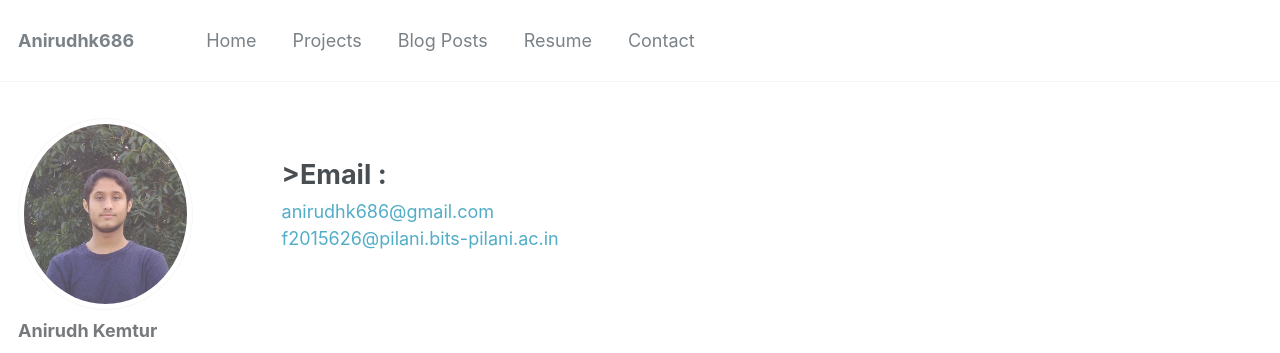
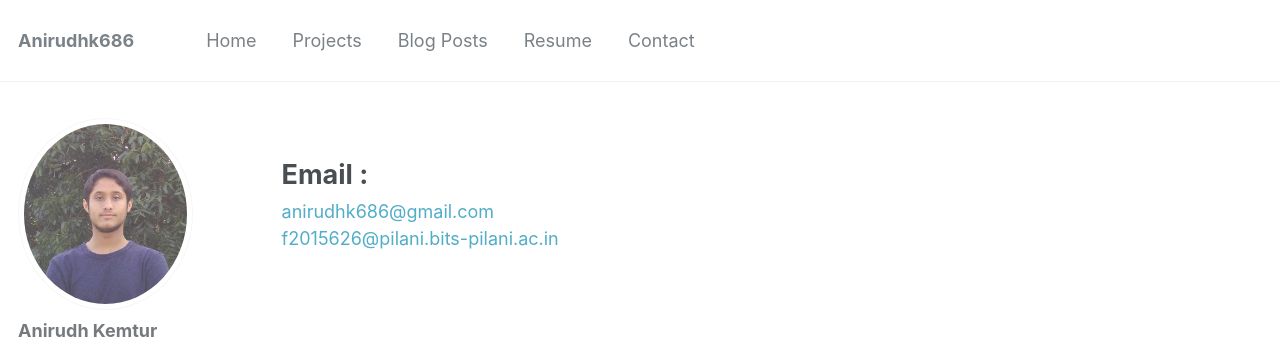
Before and after one commit to anirudhk686/anirudhk686.github.io, a Jekyll site: the page built from _pages/contact.md, in a window 1280 px wide. Shown: the top 353 px of the page. Built offline with Jekyll 4.4.1, drawn with Linux system fonts in a browser that asks for light colours.

Commit message:
Update contact.md

```diff
--- a/_pages/contact.md
+++ b/_pages/contact.md
@@ -8,6 +8,6 @@ redirect_from:
 
 {{ page.excerpt | markdownify }}
 
-#### <span style="font-size: 2em;">>Email :</span>
+#### <span style="font-size: 2em;">Email :</span>
  [anirudhk686@gmail.com](mailto:anirudhk686@gmail.com) <br>
  [f2015626@pilani.bits-pilani.ac.in](mailto:f2015626@pilani.bits-pilani.ac.in)
```
